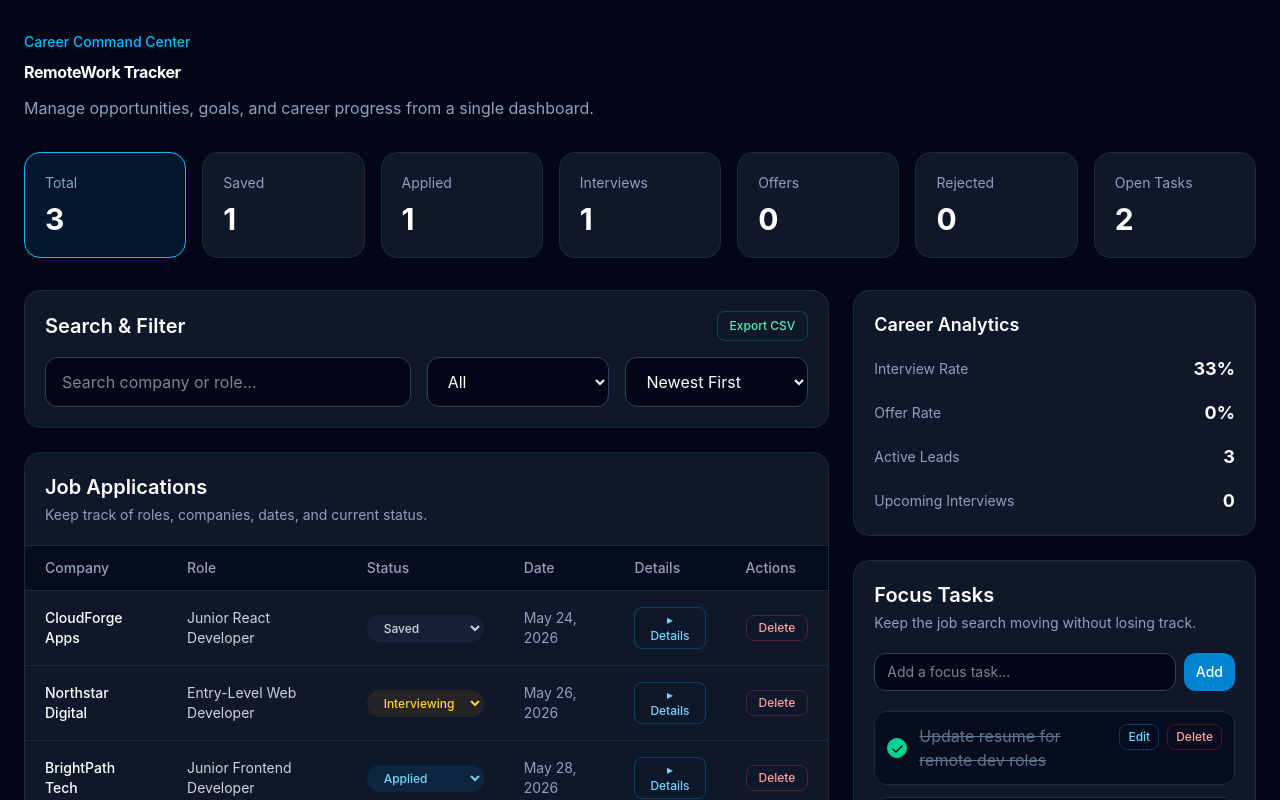
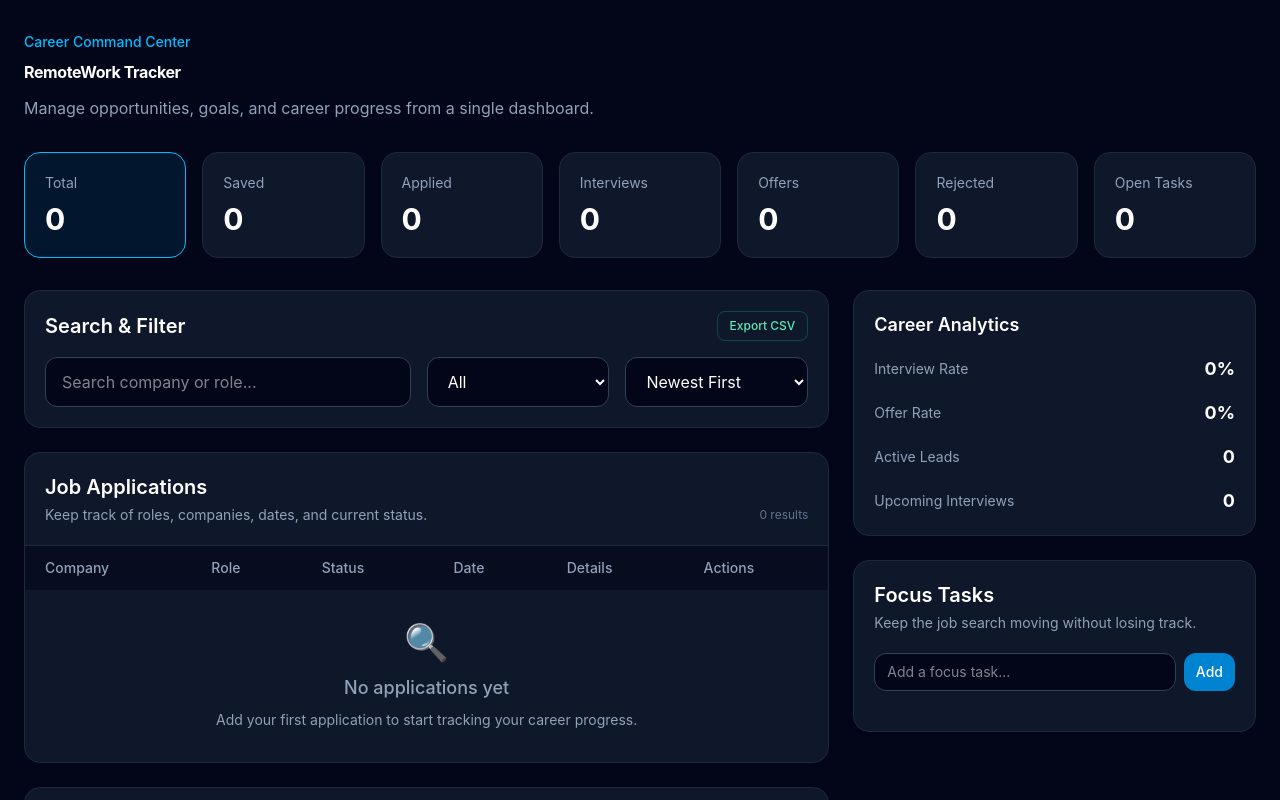
Before and after one commit to Evans-Steven/remote-work-tracker, a React (Vite) app: page / in a window 1280 px wide. Shown: the top 800 px of the page. Built offline with nearby package versions, Linux system fonts and the light colour scheme.

Commit message:
Polished dashboard UX and added empt states

```diff
--- a/src/App.jsx
+++ b/src/App.jsx
@@ -14,7 +14,7 @@ function App() {
 
     return savedApplications
       ? JSON.parse(savedApplications)
-      : initialApplications
+      : []
   })
 
   const [searchTerm, setSearchTerm] = useState("")
@@ -23,7 +23,7 @@ function App() {
   const [tasks, setTasks] = useState(() => {
     const savedTasks = localStorage.getItem("tasks")
 
-    return savedTasks ? JSON.parse(savedTasks) : initialTasks
+    return savedTasks ? JSON.parse(savedTasks) : []
   })
 
   const [sortOption, setSortOption] = useState("newest")
@@ -221,6 +221,8 @@ function App() {
       return 0
     })
 
+const filteredCount = filteredApplications.length
+
   return (
     <main className="min-h-screen bg-slate-950 text-white">
       <section className="mx-auto max-w-7xl px-6 py-8">
@@ -324,6 +326,8 @@ function App() {
 
             <ApplicationTable
               applications={filteredApplications}
+              hasApplications={applications.length > 0}
+              filteredCount={filteredCount}
               onDeleteApplication={handleDeleteApplication}
               onUpdateApplicationStatus={handleUpdateApplicationStatus}
               onUpdateApplicationNotes={handleUpdateApplicationNotes}
--- a/src/components/ApplicationTable.jsx
+++ b/src/components/ApplicationTable.jsx
@@ -2,6 +2,8 @@ import { Fragment, useState } from "react"
 
 function ApplicationTable({
     applications,
+    hasApplications,
+    filteredCount,
     onDeleteApplication,
     onUpdateApplicationStatus,
     onUpdateApplicationNotes,
@@ -29,9 +31,15 @@ function ApplicationTable({
         <section className="rounded-2xl border border-slate-800 bg-slate-900">
             <div className="border-b border-slate-800 p-5">
                 <h2 className="text-xl font-semibold">Job Applications</h2>
-                <p className="mt-1 text-sm text-slate-400">
-                    Keep track of roles, companies, dates, and current status.
-                </p>
+                <div className="mt-1 flex items-center justify-between">
+                    <p className="text-sm text-slate-400">
+                        Keep track of roles, companies, dates, and current status.
+                    </p>
+
+                    <p className="text-xs text-slate-500">
+                        {filteredCount} result{filteredCount !== 1 ? "s" : ""}
+                    </p>
+                </div>
             </div>
 
             <div className="overflow-x-auto">
@@ -48,7 +56,29 @@ function ApplicationTable({
                     </thead>
 
                     <tbody>
-                        {applications.map((app) => (
+                        {applications.length === 0 ? (
+                            <tr>
+                                <td
+                                    colSpan="6"
+                                    className="px-6 py-8 text-center text-slate-400"
+                                >
+                                    <div className="space-y-3">
+                                        <p className="text-4xl">🔍</p>
+
+                                        <p className="text-lg font-medium">
+                                            {hasApplications ? "No matching applications" : "No applications yet"}
+                                        </p>
+                                    </div>
+
+                                    <p className="mt-2 text-sm">
+                                        {hasApplications
+                                            ? "Try adjusting your search, filter, or sort options."
+                                            : "Add your first application to start tracking your career progress."}
+                                    </p>
+                                </td>
+                            </tr>
+                        ) : (
+                            applications.map((app) => (
                             <Fragment key={app.id}>
                                 <tr className="border-t border-slate-800">
                                     <td className="px-5 py-4 font-medium">{app.company}</td>
@@ -93,7 +123,7 @@ function ApplicationTable({
 
                                 {expandedId === app.id && (
                                     <tr className="border-t border-slate-800 bg-slate-950/40">
-                                        <td colSpan="9" className="px-5 py-4">
+                                        <td colSpan="6" className="px-5 py-4">
                                             <div className="grid gap-4 md:grid-cols-4">
                                                 <div className="rounded-xl border border-slate-800 bg-slate-900/60 p-4">
                                                     <p className="text-xs font-medium uppercase tracking-wide text-slate-500">
@@ -209,7 +239,7 @@ function ApplicationTable({
                                     </tr>
                                 )}
                             </Fragment>
-                        ))}
+                        )))}
                     </tbody>
                 </table>
             </div>
```
